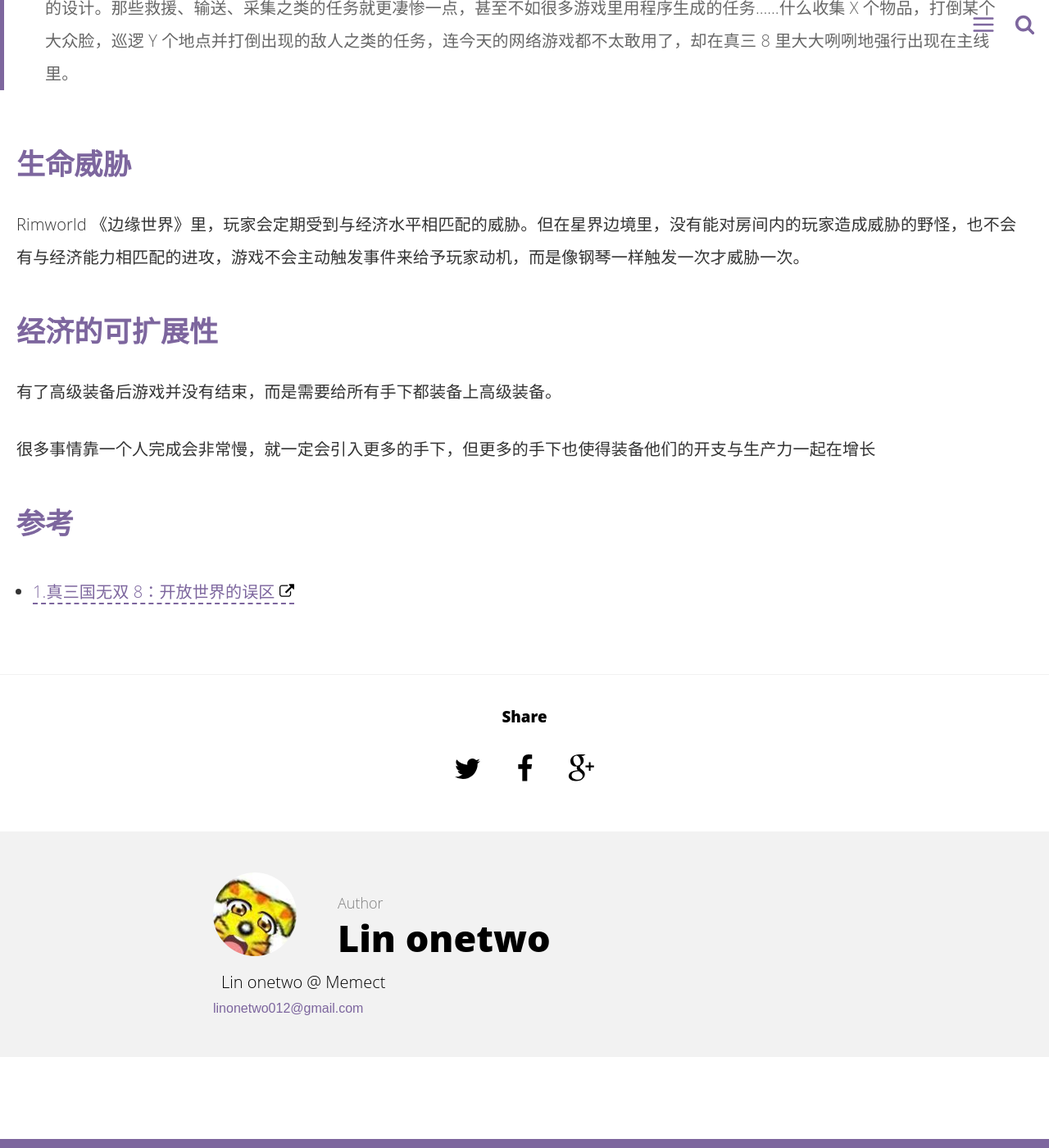
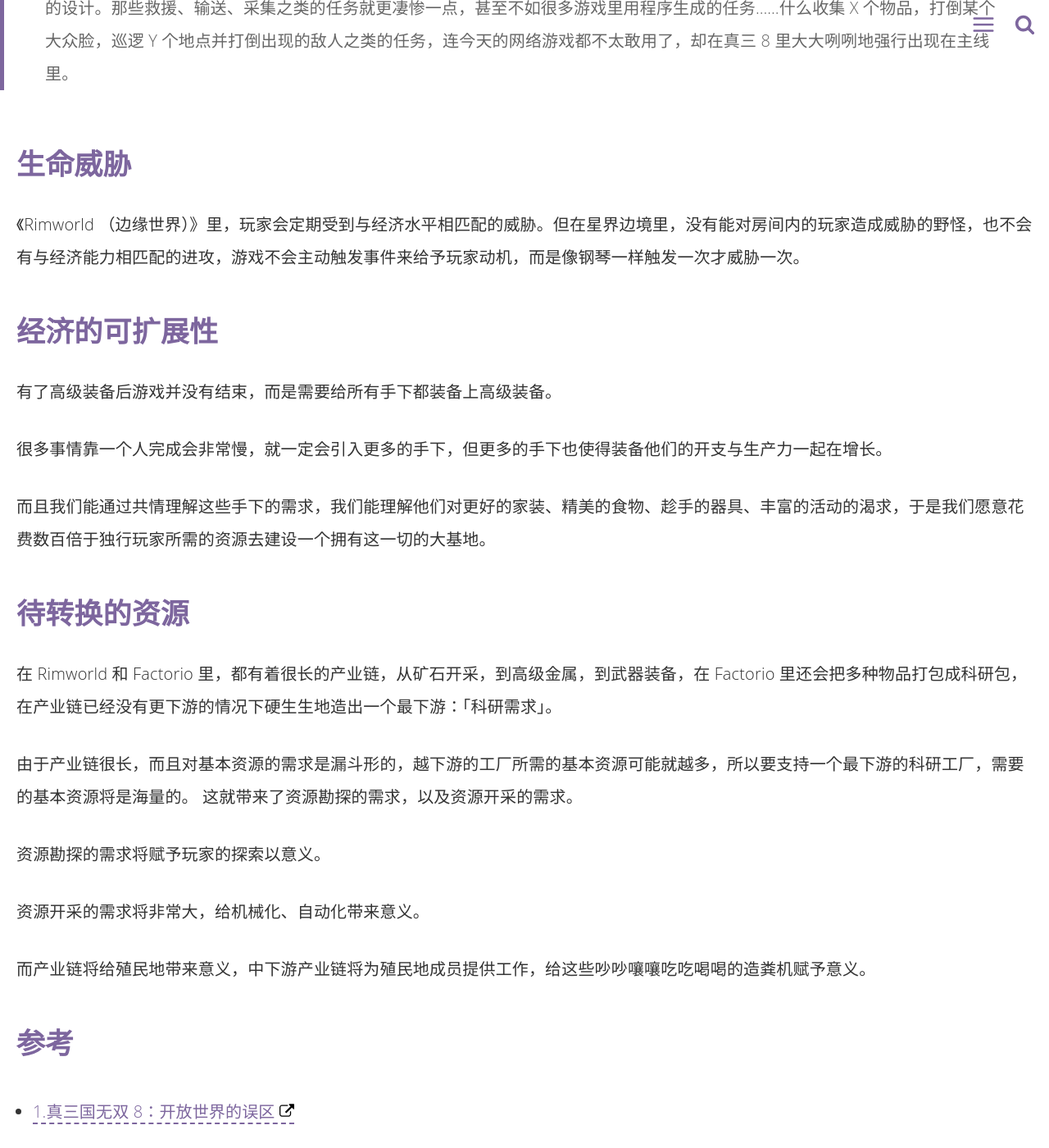
Before and after one commit to linonetwo/linonetwo.github.io, a Jekyll site: the page built from _posts/2018-03-14-星界边境那么大，我却懒得动.md, in a window 1280 px wide and 1400 px high, scrolled down 4985 px. Shown: the whole window at 82% size. Built offline with Jekyll 4.4.1, drawn with Linux system fonts in a browser that asks for light colours; comment, search, counter and statistics services are not loaded.

Commit message:
Update 2018-03-14-星界边境那么大，我却懒得动.md

```diff
--- a/_posts/2018-03-14-星界边境那么大，我却懒得动.md
+++ b/_posts/2018-03-14-星界边境那么大，我却懒得动.md
@@ -81,13 +81,28 @@ Starbound 里可以布置懒人沙发、桌子椅子、地毯等家具，但是
 
 ## 生命威胁
 
-Rimworld 《边缘世界》里，玩家会定期受到与经济水平相匹配的威胁。但在星界边境里，没有能对房间内的玩家造成威胁的野怪，也不会有与经济能力相匹配的进攻，游戏不会主动触发事件来给予玩家动机，而是像钢琴一样触发一次才威胁一次。
+《Rimworld （边缘世界）》里，玩家会定期受到与经济水平相匹配的威胁。但在星界边境里，没有能对房间内的玩家造成威胁的野怪，也不会有与经济能力相匹配的进攻，游戏不会主动触发事件来给予玩家动机，而是像钢琴一样触发一次才威胁一次。
 
 ## 经济的可扩展性
 
 有了高级装备后游戏并没有结束，而是需要给所有手下都装备上高级装备。
 
-很多事情靠一个人完成会非常慢，就一定会引入更多的手下，但更多的手下也使得装备他们的开支与生产力一起在增长
+很多事情靠一个人完成会非常慢，就一定会引入更多的手下，但更多的手下也使得装备他们的开支与生产力一起在增长。
+
+而且我们能通过共情理解这些手下的需求，我们能理解他们对更好的家装、精美的食物、趁手的器具、丰富的活动的渴求，于是我们愿意花费数百倍于独行玩家所需的资源去建设一个拥有这一切的大基地。
+
+## 待转换的资源
+
+在 Rimworld 和 Factorio 里，都有着很长的产业链，从矿石开采，到高级金属，到武器装备，在 Factorio 里还会把多种物品打包成科研包，在产业链已经没有更下游的情况下硬生生地造出一个最下游：「科研需求」。
+
+由于产业链很长，而且对基本资源的需求是漏斗形的，越下游的工厂所需的基本资源可能就越多，所以要支持一个最下游的科研工厂，需要的基本资源将是海量的。
+这就带来了资源勘探的需求，以及资源开采的需求。
+
+资源勘探的需求将赋予玩家的探索以意义。
+
+资源开采的需求将非常大，给机械化、自动化带来意义。
+
+而产业链将给殖民地带来意义，中下游产业链将为殖民地成员提供工作，给这些吵吵嚷嚷吃吃喝喝的造粪机赋予意义。
 
 ## 参考
 
```
